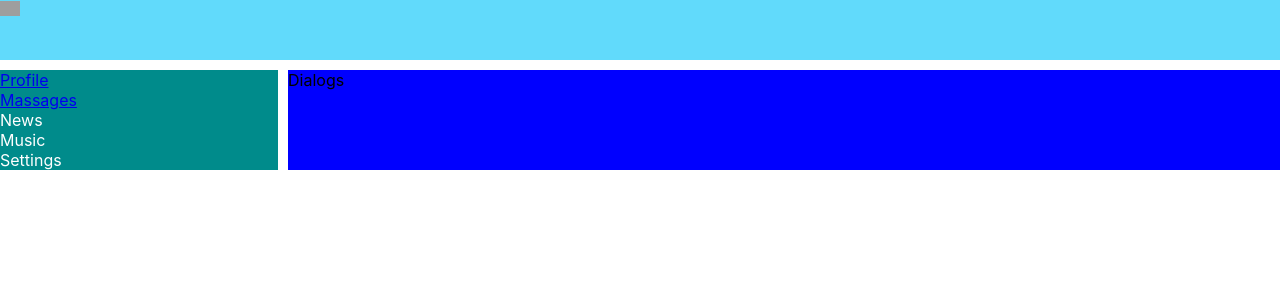
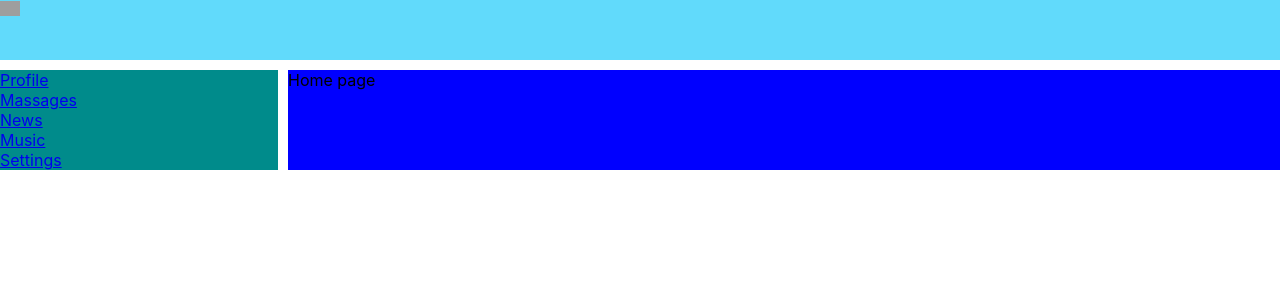
Before and after one commit to darog2/goose-stories, a React (Create React App) app: page / in a window 1280 px wide. Shown: the top 300 px of the page. Built offline with nearby package versions, Linux system fonts and the light colour scheme; grey boxes are pictures that could not be loaded.

Commit message:
added browser router

```diff
--- a/package.json
+++ b/package.json
@@ -8,6 +8,7 @@
     "@testing-library/user-event": "^13.5.0",
     "react": "^18.1.0",
     "react-dom": "^18.1.0",
+    "react-router-dom": "^6.3.0",
     "react-scripts": "5.0.1",
     "web-vitals": "^2.1.4"
   },
--- a/src/App.js
+++ b/src/App.js
@@ -1,19 +1,36 @@
- import React from "react";
+import React from "react";
 import './App.css';
 import Header from "./components/Header/Header";
 import NavBar from "./components/NavBar/NavBar";
 import Profile from "./components/Content/Content";
 import Dialogs from "./components/Dialogs/Dialogs";
+import {BrowserRouter, Route, Routes} from "react-router-dom";
+import Home from "./components/Home";
+import News from "./components/News/News";
+import Music from "./components/Music/Music";
+import Settings from "./components/Settings/Settings";
+
 
 const App = () => {
-    return (<div className='app-wrapper'>
-            <Header/>
-            <NavBar/>
-            <div className='app-wrapper-content'>
-            <Dialogs/>
-            {/*<Profile/>*/}
+    return (
+        <BrowserRouter>
+            <div className='app-wrapper'>
+                <Header/>
+                <NavBar/>
+                <div className='app-wrapper-content'>
+                    <Routes>
+                        <Route exact path="/" element={<Home/>}/>
+                        <Route exact path="/dialogs" element={<Dialogs/>}/>
+                        <Route exact path='/profile' element={<Profile/>}/>
+                        <Route exact path="/news" element={<News/>}/>
+                        <Route exact path="/music" element={<Music/>}/>
+                        <Route exact path="/settings" element={<Settings/>}/>
+                    </Routes>
+                </div>
             </div>
-        </div>
+        </BrowserRouter>
+
+
     );
 }
 
--- a/src/components/Content/Content.jsx
+++ b/src/components/Content/Content.jsx
@@ -3,7 +3,7 @@
 import MyPosts from "./MyPosts/MyPosts";
 
 const Profile=()=>{
-    return<div className={s.content}>
+    return<div >
         <div>
             <img src='https://pbs.twimg.com/media/EFIiRRyXYAA_xGw?format=jpg&name=900x900'/>
         </div>
--- a/src/components/Dialogs/Dialogs.jsx
+++ b/src/components/Dialogs/Dialogs.jsx
@@ -1,5 +1,5 @@
 import React from "react";
-
+import s from "./Dialogs.module.css"
 const Dialogs=()=>{
     return(
         <div>
--- /dev/null
+++ b/src/components/Home.jsx
@@ -0,0 +1,13 @@
+import React, {Component} from 'react';
+
+class Home extends Component {
+    render() {
+        return (
+            <div>
+                Home page
+            </div>
+        );
+    }
+}
+
+export default Home;
--- /dev/null
+++ b/src/components/Music/Music.jsx
@@ -0,0 +1,13 @@
+import React, {Component} from 'react';
+
+class Music extends Component {
+    render() {
+        return (
+            <div>
+                Music
+            </div>
+        );
+    }
+}
+
+export default Music;
--- a/src/components/NavBar/NavBar.jsx
+++ b/src/components/NavBar/NavBar.jsx
@@ -4,19 +4,19 @@
 const NavBar= ()=>{
     return  <nav className={s.nav}>
         <div className={s.item}>
-            <a href='profile'>Profile</a>
+            <a href='/profile'>Profile</a>
         </div>
         <div className={s.item}>
-            <a href='dialogs'>Massages</a>
+            <a href ="/dialogs">Massages</a>
         </div>
         <div className={s.item}>
-            <a>News</a>
+            <a href="/news">News</a>
         </div>
         <div className={s.item}>
-            <a>Music</a>
+            <a href="/music">Music</a>
         </div>
         <div className={s.item}>
-            <a>Settings</a>
+            <a href="/settings">Settings</a>
         </div>
 
     </nav>
--- /dev/null
+++ b/src/components/News/News.jsx
@@ -0,0 +1,13 @@
+import React, {Component} from 'react';
+
+class News extends Component {
+    render() {
+        return (
+            <div>
+                News
+            </div>
+        );
+    }
+}
+
+export default News;
--- /dev/null
+++ b/src/components/Settings/Settings.jsx
@@ -0,0 +1,13 @@
+import React, {Component} from 'react';
+
+class Settings extends Component {
+    render() {
+        return (
+            <div>
+                Settings
+            </div>
+        );
+    }
+}
+
+export default Settings;
```
Also changed, not shown: src/components/Dialogs/Dialogs.module.css (added), 1 other file (tests, documents, lock files or other folders).
